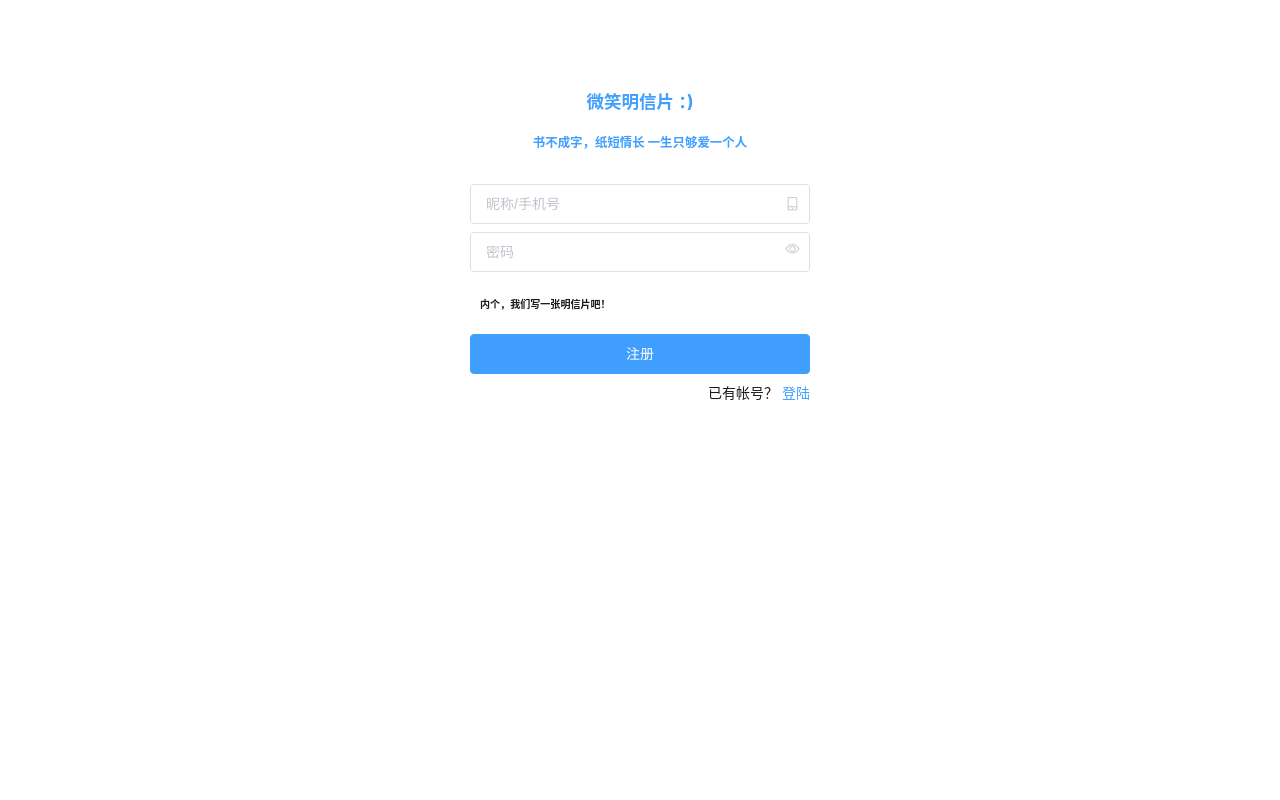
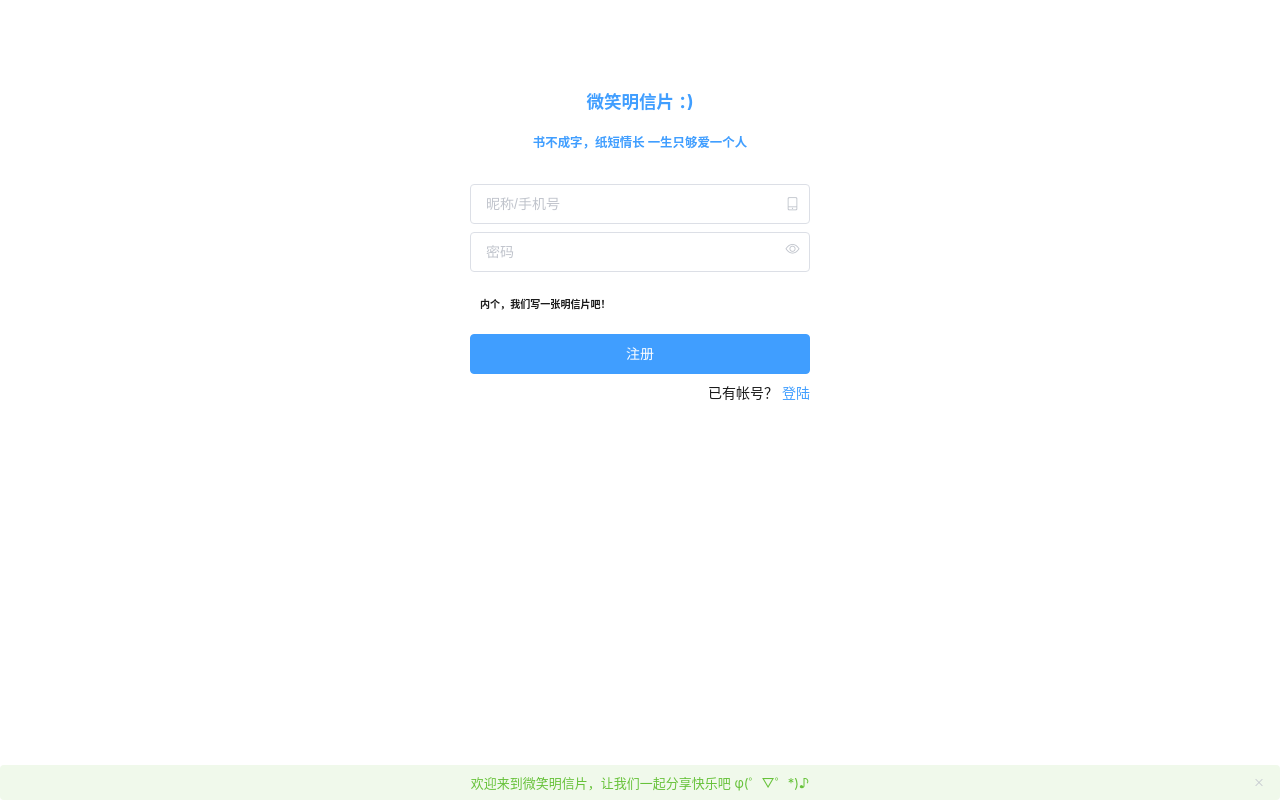
Before and after one commit to iloveq/postcard, a Vue app: page / in a window 1280 px wide. Built offline with nearby package versions, Linux system fonts and the light colour scheme; what vue-resource would draw is missing.

Commit message:
add components - snapbar

```diff
--- a/src/components/HomePage.vue
+++ b/src/components/HomePage.vue
@@ -72,8 +72,8 @@ export default {
   },
   data: function() {
     return {
-      show_snap: false,
       default_user_img: "./static/imgs/avatar.jpg",
+      show_snap: true,
       type: "success",
       snap_text: "欢迎来到微笑明信片，让我们一起分享快乐吧 φ(゜▽゜*)♪",
       is_show_user_info: false,
--- /dev/null
+++ b/src/components/Snapbar.vue
@@ -0,0 +1,45 @@
+<template>
+    <div id="snap" v-show="show_snap">
+        <el-alert v-if="type === 'success'" :title="snap_text" type="success" center>
+        </el-alert>
+        <el-alert v-else-if="type === 'info'" :title="snap_text" type="info" center>
+        </el-alert>
+        <el-alert v-else-if="type === 'warning'" :title="snap_text" type="warning" center>
+        </el-alert>
+        <el-alert v-else-if="type === 'error'" :title="snap_text" type="error" center>
+        </el-alert>
+    </div>
+</template>
+
+<script>
+export default {
+  name: "snapbar",
+  data: function() {
+    return {
+      show_snap: true,
+      type: "success",
+      snap_text: "欢迎来到微笑明信片，让我们一起分享快乐吧 φ(゜▽゜*)♪"
+    };
+  },
+  methods: {
+    showSnap: function(type, text) {
+      this.show_snap = true;
+      this.type = type;
+      this.snap_text = text;
+      window.setTimeout(() => {
+        this.show_snap = false;
+      }, 800);
+    }
+  }
+};
+</script>
+
+
+<style lang="css">
+#snap {
+  position: absolute;
+  bottom: 0px;
+  left: 0px;
+  width: 100%;
+}
+</style>
--- a/src/router/index.js
+++ b/src/router/index.js
@@ -4,6 +4,7 @@ import HelloWorld from '@/components/HelloWorld'
 import home from '@/components/HomePage'
 import personal from '@/components/PersonalPage'
 import toolbar from '@/components/Toolbar'
+import snapbar from '@/components/Snapbar'
 
 Vue.use(Router)
 
@@ -34,6 +35,11 @@ export default new Router({
       path: '/hello',
       name: 'HelloWorld',
       component: HelloWorld
-    }
+    },
+    {
+      path: '/snapbar',
+      name: 'snapbar',
+      component: snapbar
+    },
   ]
 })
```
